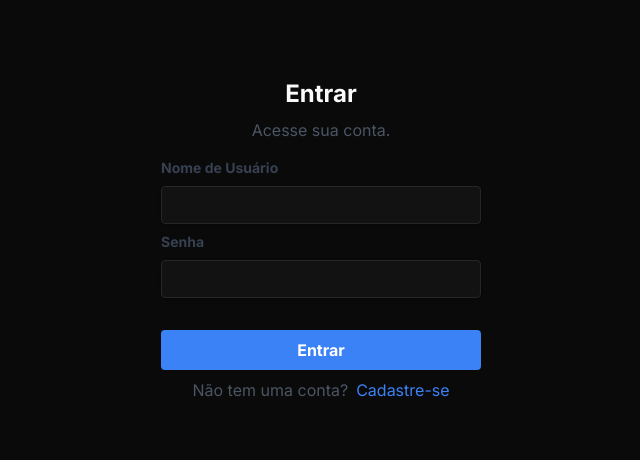
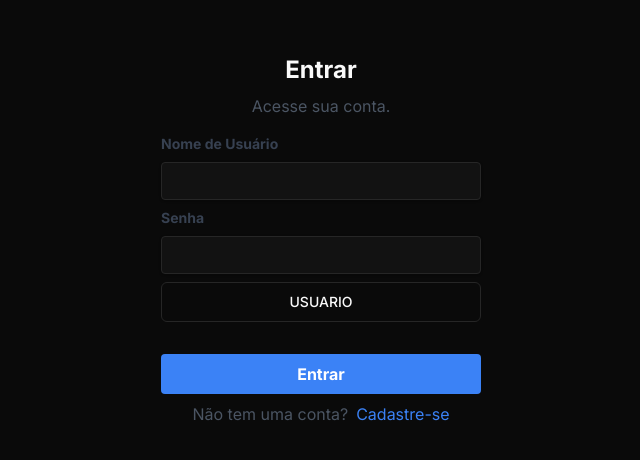
Before and after one commit to MatFernandex/trabalho-bd2, a Next.js app in the folder client/: page /auth/login in a window 1280 px wide. Shown: the part 160-620 px from the top of the page, without its empty margins (319-959 px from the left). Built offline with nearby package versions, Linux system fonts and the light colour scheme.

Commit message:
fix(client): login screen modes

```diff
--- a/client/src/components/Login/Form.tsx
+++ b/client/src/components/Login/Form.tsx
@@ -1,12 +1,16 @@
 'use client'
 
+import { Button } from '@/components/ui/button'
+import { DropdownMenu, DropdownMenuContent, DropdownMenuItem, DropdownMenuTrigger } from '@/components/ui/dropdown-menu'
 import { useFormik } from 'formik'
+import { Handshake, User } from 'lucide-react'
 import { type FC, useCallback } from 'react'
 import * as Yup from 'yup'
 
 interface FormValues {
   username: string
   password: string
+  role: 'USUARIO' | 'VENDEDOR'
 }
 
 interface FormInputProps {
@@ -22,6 +26,7 @@ const validationSchema = Yup.object({
     .matches(/^[a-zA-Z0-9]*$/, 'O nome de usuário deve conter apenas caracteres alfanuméricos.')
     .transform((value) => value.toLowerCase()),
   password: Yup.string().required('A senha é obrigatória.'),
+  role: Yup.string().uppercase().oneOf(['USUARIO', 'VENDEDOR'], 'Campo Inválido').required('Campo Obrigatório'),
 })
 
 const FormInput: FC<FormInputProps> = ({ id, label, formik, type = 'text' }) => (
@@ -43,6 +48,34 @@ const FormInput: FC<FormInputProps> = ({ id, label, formik, type = 'text' }) =>
   </>
 )
 
+const RoleDropdown: FC<{ formik: ReturnType<typeof useFormik<FormValues>> }> = ({ formik }) => {
+  /** Callbacks */
+  const selectUsuario = useCallback(async () => {
+    formik.resetForm()
+    await formik.setFieldValue('role', 'USUARIO')
+  }, [formik])
+  const selectVendedor = useCallback(async () => {
+    formik.resetForm()
+    await formik.setFieldValue('role', 'VENDEDOR')
+  }, [formik])
+
+  return (
+    <DropdownMenu>
+      <DropdownMenuTrigger asChild>
+        <Button variant="outline">{formik.values.role || 'USUARIO'}</Button>
+      </DropdownMenuTrigger>
+      <DropdownMenuContent>
+        <DropdownMenuItem onSelect={selectUsuario}>
+          <User className="mr-2 h-4 w-4" /> USUARIO
+        </DropdownMenuItem>
+        <DropdownMenuItem onSelect={selectVendedor}>
+          <Handshake className="mr-2 h-4 w-4" /> VENDEDOR
+        </DropdownMenuItem>
+      </DropdownMenuContent>
+    </DropdownMenu>
+  )
+}
+
 const Form = () => {
   const onSubmit = useCallback((values: FormValues) => {
     console.log(values)
@@ -52,6 +85,7 @@ const Form = () => {
     initialValues: {
       username: '',
       password: '',
+      role: 'USUARIO',
     },
     validationSchema,
     onSubmit,
@@ -65,6 +99,7 @@ const Form = () => {
         <div className="flex flex-col gap-y-2">
           <FormInput id="username" label="Nome de Usuário" formik={formik} />
           <FormInput id="password" label="Senha" formik={formik} type="password" />
+          <RoleDropdown formik={formik} />
         </div>
         <div className="flex items-center justify-between mt-8 mb-2">
           <button
--- a/client/src/components/Register/Form.tsx
+++ b/client/src/components/Register/Form.tsx
@@ -11,6 +11,8 @@ interface FormValues {
   username: string
   password: string
   role: 'USUARIO' | 'VENDEDOR'
+  cpf?: string
+  funcao?: string
 }
 
 interface FormInputProps {
@@ -20,7 +22,7 @@ interface FormInputProps {
   type?: 'text' | 'password'
 }
 
-const validationSchema = Yup.object({
+const validationSchema = Yup.object().shape({
   username: Yup.string()
     .required('O nome de usuário é obrigatório.')
     .matches(/^[a-zA-Z0-9]*$/, 'O nome de usuário deve conter apenas caracteres alfanuméricos.')
@@ -30,6 +32,16 @@ const validationSchema = Yup.object({
     .max(50, 'A senha não pode ter mais que 50 caracteres.')
     .min(6, 'A senha deve ter pelo menos 6 caracteres.'),
   role: Yup.string().uppercase().oneOf(['USUARIO', 'VENDEDOR'], 'Campo Inválido').required('Campo Obrigatório'),
+  cpf: Yup.string().when('role', (role, schema) =>
+    role
+      ? schema
+          .required('CPF é obrigatório para VENDEDOR.')
+          .matches(/^\d{3}\.\d{3}\.\d{3}\-\d{2}$/, 'CPF deve estar no formato XXX.XXX.XXX-XX.')
+      : schema.notRequired(),
+  ),
+  funcao: Yup.string().when('role', (role, schema) =>
+    role ? schema.required('Função é obrigatória para VENDEDOR.') : schema.notRequired(),
+  ),
 })
 
 const FormInput: FC<FormInputProps> = ({ id, label, formik, type = 'text' }) => (
@@ -53,8 +65,14 @@ const FormInput: FC<FormInputProps> = ({ id, label, formik, type = 'text' }) =>
 
 const RoleDropdown: FC<{ formik: ReturnType<typeof useFormik<FormValues>> }> = ({ formik }) => {
   /** Callbacks */
-  const selectUsuario = useCallback(async () => await formik.setFieldValue('role', 'USUARIO'), [formik])
-  const selectVendedor = useCallback(async () => await formik.setFieldValue('role', 'VENDEDOR'), [formik])
+  const selectUsuario = useCallback(async () => {
+    formik.resetForm()
+    await formik.setFieldValue('role', 'USUARIO')
+  }, [formik])
+  const selectVendedor = useCallback(async () => {
+    formik.resetForm()
+    await formik.setFieldValue('role', 'VENDEDOR')
+  }, [formik])
 
   return (
     <DropdownMenu>
@@ -83,6 +101,8 @@ const Form = () => {
       username: '',
       password: '',
       role: 'USUARIO',
+      cpf: undefined,
+      funcao: undefined,
     },
     validationSchema,
     onSubmit,
@@ -94,8 +114,10 @@ const Form = () => {
       <p className="mb-4 text-gray-600">Crie sua conta. É grátis e leva apenas um minuto.</p>
       <form onSubmit={formik.handleSubmit} className="w-full max-w-xs">
         <div className="flex flex-col gap-y-2">
+          {formik.values.role === 'VENDEDOR' && <FormInput id="cpf" label="CPF" formik={formik} type="text" />}
           <FormInput id="username" label="Nome de Usuário" formik={formik} />
           <FormInput id="password" label="Senha" formik={formik} type="password" />
+          {formik.values.role === 'VENDEDOR' && <FormInput id="funcao" label="Função" formik={formik} type="text" />}
           <RoleDropdown formik={formik} />
         </div>
         <div className="flex items-center justify-between mt-8 mb-2">
```
